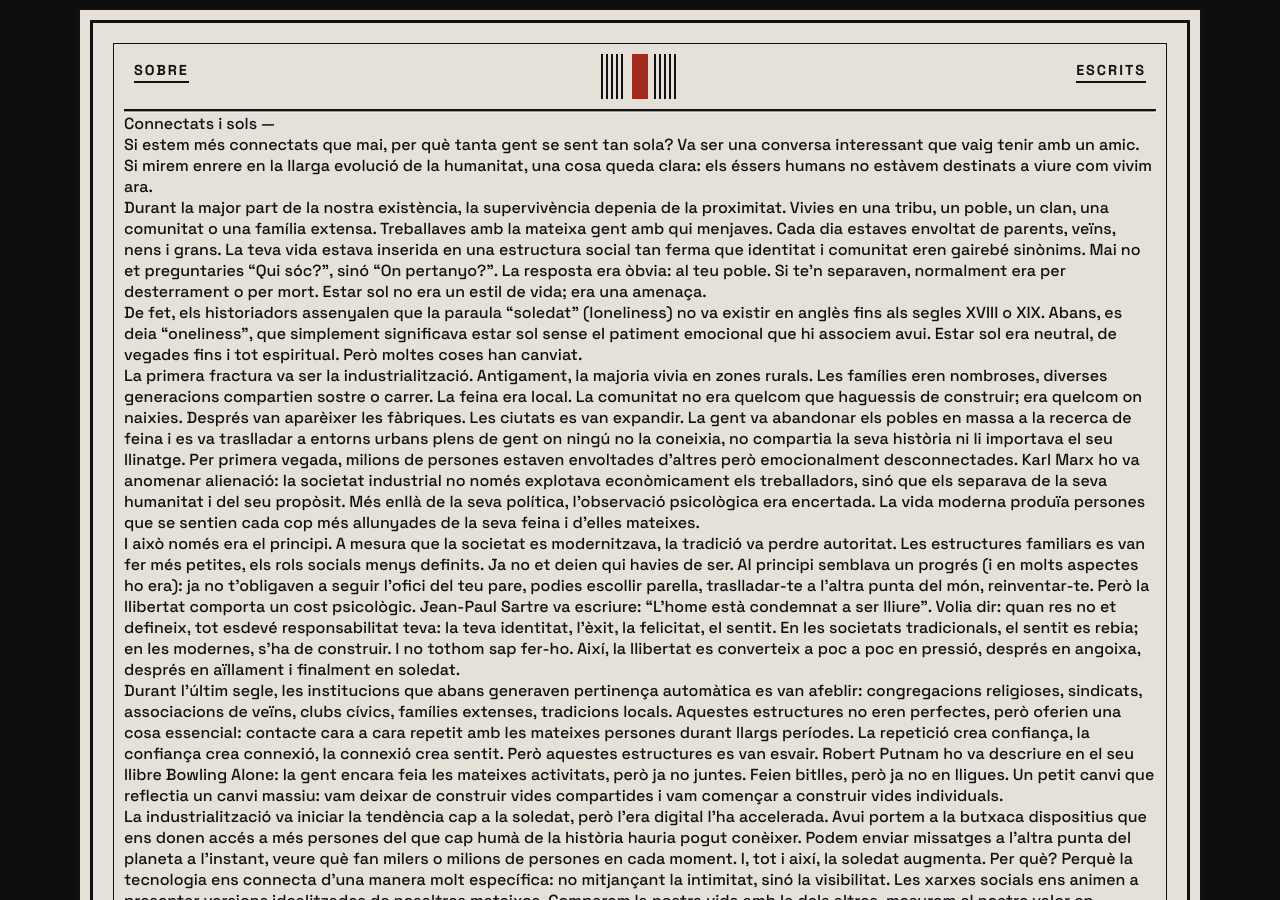
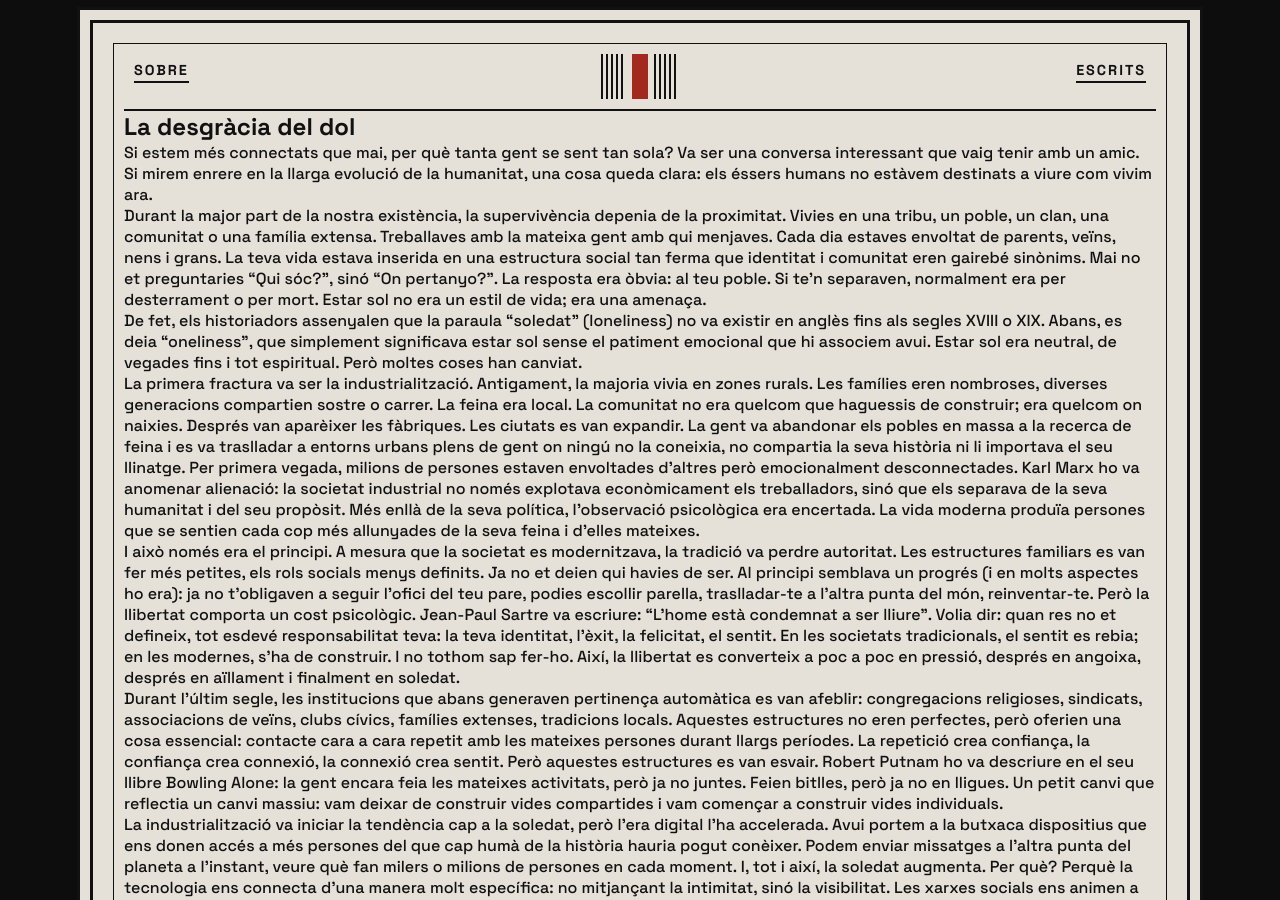
Before and after one commit to almarge/almarge.github.io, a Jekyll site: the page built from _posts/2026-09-17-connectats-i-sols.md, in a window 1280 px wide and 900 px high. Built offline with Jekyll 4.4.1, drawn with Linux system fonts in a browser that asks for light colours; some web fonts are replaced; our own code applies the rules of GitHub Pages for plain Markdown files.

Commit message:
Update 2026-09-17-connectats-i-sols.md

```diff
--- a/_posts/2026-09-17-connectats-i-sols.md
+++ b/_posts/2026-09-17-connectats-i-sols.md
@@ -1,7 +1,8 @@
-
 ---
-Connectats i sols
+layout: default
+title: "La desgràcia del dol"
 ---
+# La desgràcia del dol
 
 Si estem més connectats que mai, per què tanta gent se sent tan sola? Va ser una conversa interessant que vaig tenir amb un amic. Si mirem enrere en la llarga evolució de la humanitat, una cosa queda clara: els éssers humans no estàvem destinats a viure com vivim ara.
 
```
